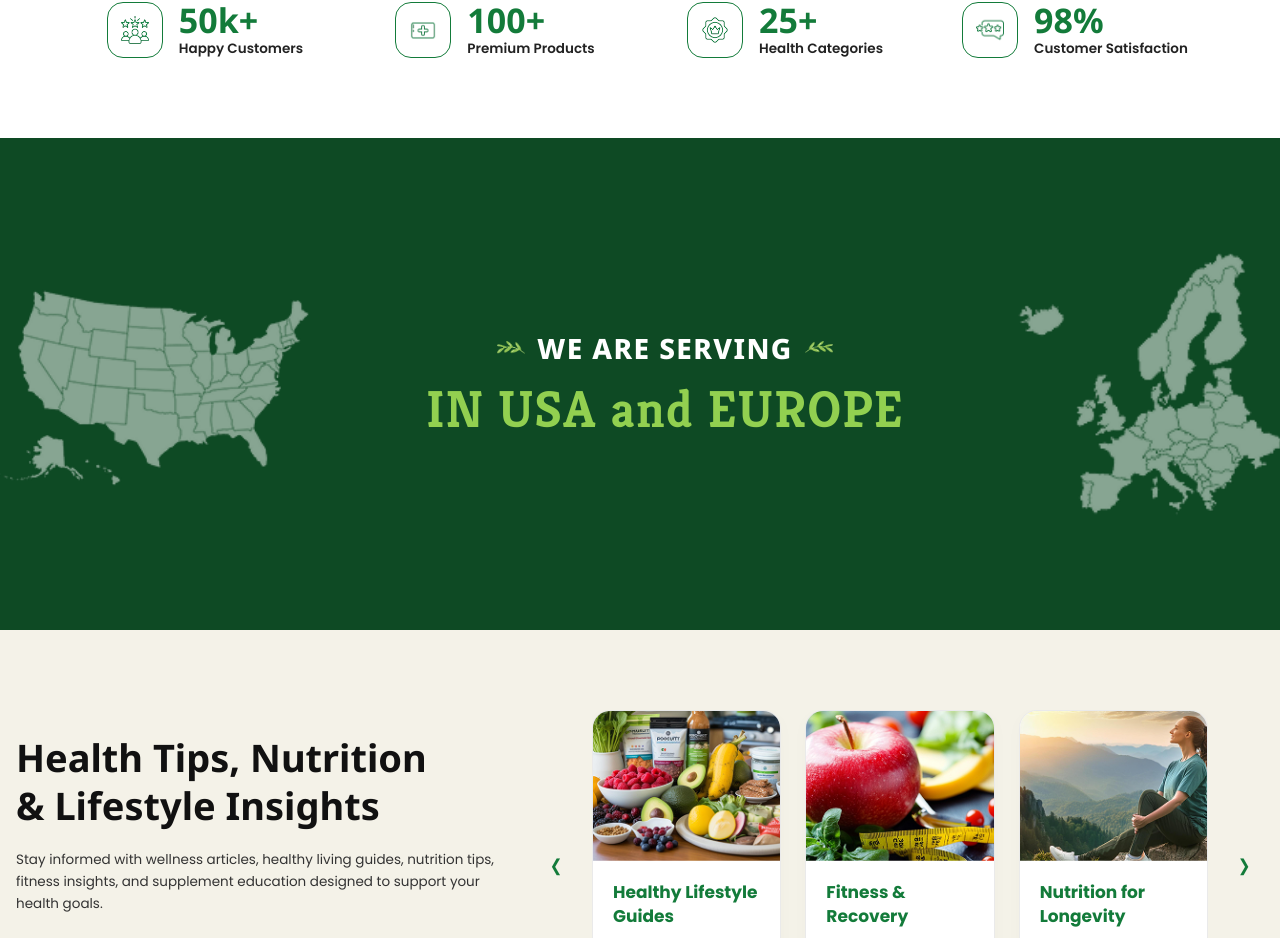
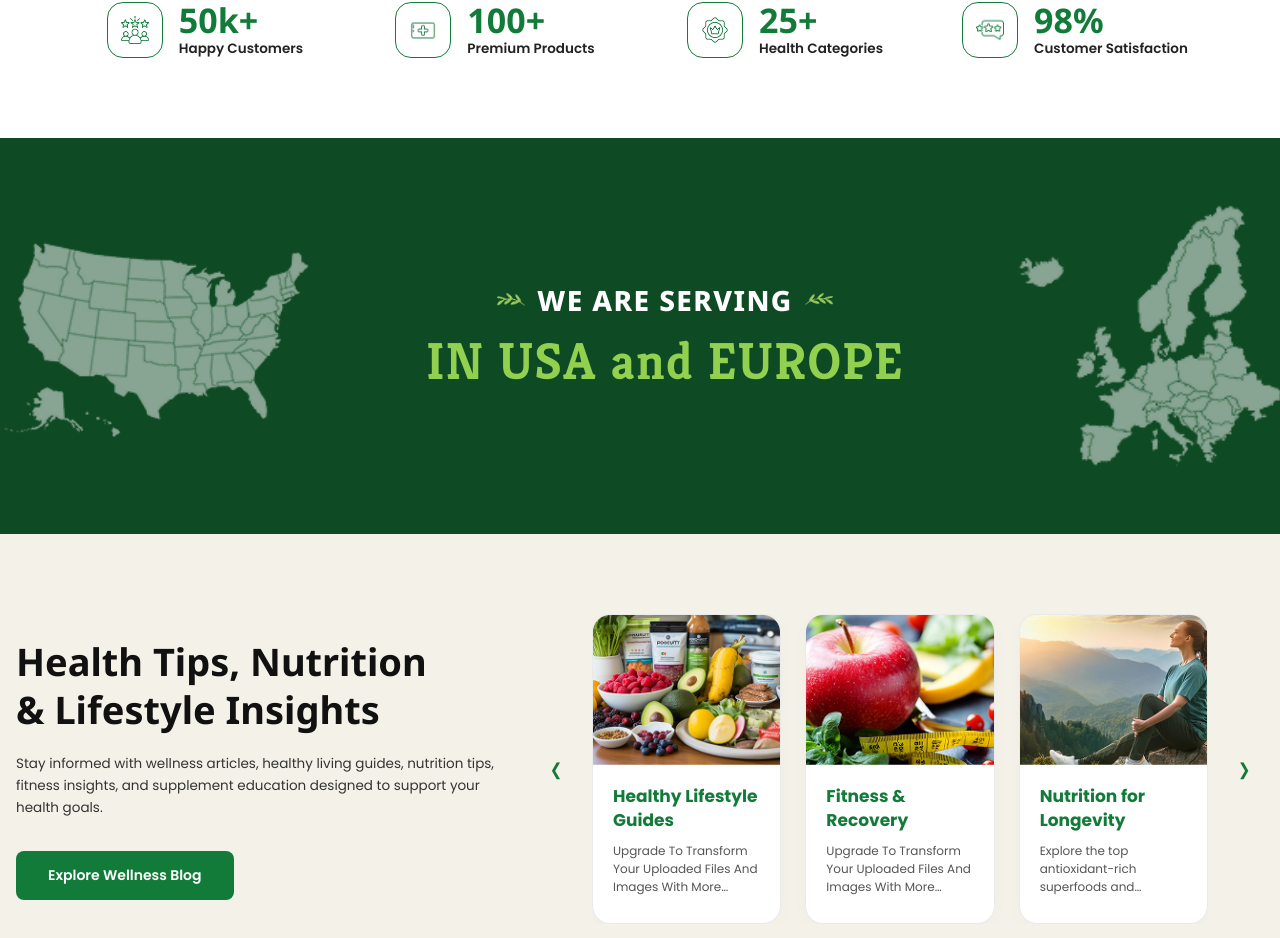
Before and after one commit to drashijaintms/nutrafyi, a React (Vite) app: page /about in a window 1280 px wide. Shown: the part 1398-2336 px from the top of the page. Built offline with nearby package versions, Linux system fonts and the light colour scheme; no server answers.

Commit message:
style: reduce serving locations section padding height and normalize author name placeholder to Sophia Reynolds

```diff
--- a/src/components/BlogCard.jsx
+++ b/src/components/BlogCard.jsx
@@ -85,11 +85,9 @@ function BlogCard({
             <Calendar className="w-3.5 h-3.5 text-[#137b3a]" />
             <span>{date}</span>
           </div>
-          {author && (
-            <span className="text-slate-500 font-semibold">
-              By {author}
-            </span>
-          )}
+          <span className="text-slate-500 font-semibold">
+            By {(author && !["admin", "superadmin", "super-admin"].includes(author.toLowerCase().trim())) ? author : "Sophia Reynolds"}
+          </span>
         </div>
 
       </div>
--- a/src/components/ServingLocations.jsx
+++ b/src/components/ServingLocations.jsx
@@ -4,7 +4,7 @@ import europeMap from "../assets/about/Europe-Map.png";
 
 function ServingLocations() {
   return (
-    <section className="bg-[#0e4a24] overflow-hidden py-16 md:py-24">
+    <section className="bg-[#0e4a24] overflow-hidden py-8 md:py-12">
 
       <div className="max-w-[1200px] mx-auto px-4">
 
--- a/src/pages/BlogDetail.jsx
+++ b/src/pages/BlogDetail.jsx
@@ -467,7 +467,7 @@ function BlogDetail() {
                 <div>
                   <span className="block text-slate-400 text-[11px] uppercase font-bold tracking-wider">Author</span>
                   <span className="font-bold text-slate-800 text-sm">
-                    By {blog.author || "Sophia Reynolds"} • <span className="text-slate-500 font-medium">Nutrition Expert</span>
+                    By {(blog.author && !["admin", "superadmin", "super-admin"].includes(blog.author.toLowerCase().trim())) ? blog.author : "Sophia Reynolds"} • <span className="text-slate-500 font-medium">Nutrition Expert</span>
                   </span>
                 </div>
               </div>
```
